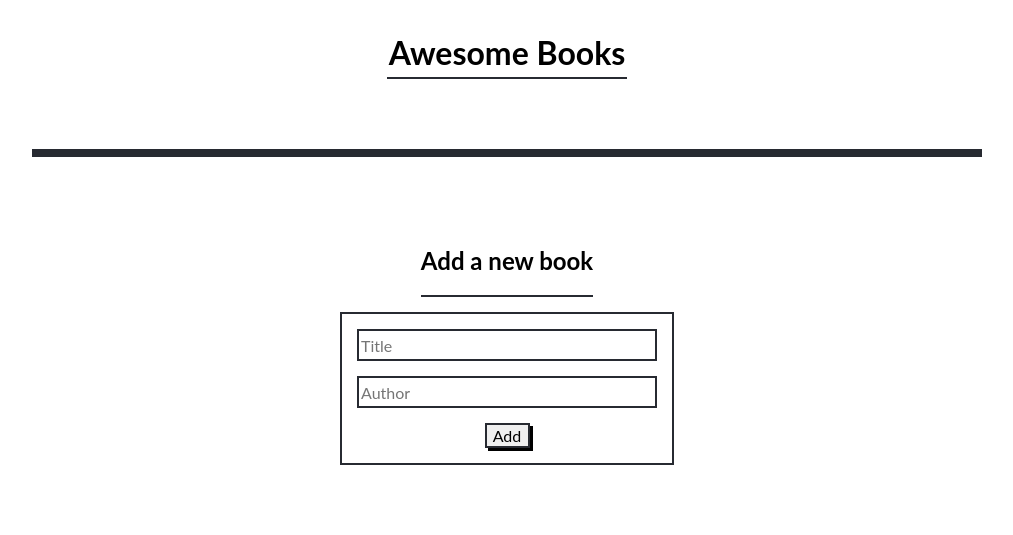
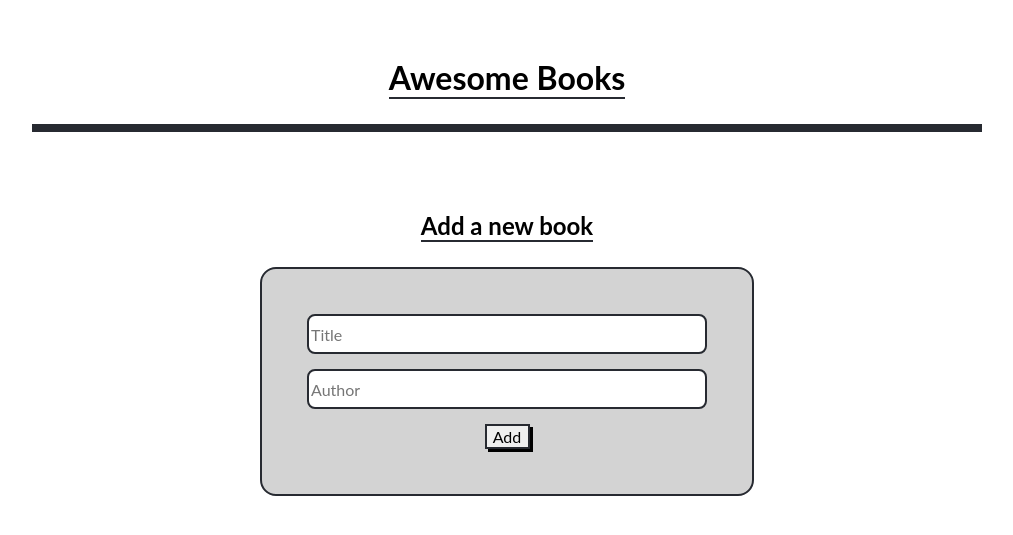
Before and after one commit to ZikaZaki/awesome-books, a website with bundled scripts: page index.html in a window 1280 px wide. Shown: the whole page, without its empty margins (133-1146 px from the left). Built offline with nearby package versions, Linux system fonts and the light colour scheme; a web font is replaced by a local one.

Commit message:
Update project styling

```diff
--- a/assets/css/index.css
+++ b/assets/css/index.css
@@ -25,6 +25,18 @@
   margin: 0;
 }
 
+.underline {
+  height: 2.5px;
+  background-color: var(--primary);
+  width: 100%;
+}
+
+.title h1,
+h2,
+h3 {
+  margin: 0;
+}
+
 /* ======================================Header Start====================================== */
 .header {
   width: 100%;
@@ -36,33 +48,16 @@
 
 /* =======================================Header End======================================= */
 
-/* =================================Headline-Section Start================================= */
-.headline {
+/* ======================================Navigation Start==================================== */
+.navigation {
+  width: 100%;
   height: auto;
-  background-color: var(--bg_color);
+  background-color: var(--primary);
   padding: 0;
-}
-
-.page-title {
-  display: flex;
-  flex-direction: column;
-  align-items: center;
-  text-align: center;
-  gap: 5px;
-  padding: 35px;
-}
-
-.page-title h1 {
   margin: 0;
 }
 
-.underline {
-  height: 2.5px;
-  width: 15rem;
-  background-color: var(--primary);
-}
-
-/* ==================================Headline-Section End================================== */
+/* =======================================Navigation End===================================== */
 
 /* =============================Books-Collection-Section Start============================= */
 .books-collection {
@@ -71,10 +66,16 @@
   justify-content: center;
   align-items: center;
   flex-wrap: wrap;
-  min-width: 600px;
+  min-width: auto;
+  width: 100%;
   height: auto;
   background-color: var(--bg_color);
-  padding: 35px 165px;
+  padding: 35px 65px;
+}
+
+.books-collection .title {
+  text-align: center;
+  padding: 25px;
 }
 
 .books-list {
@@ -94,7 +95,7 @@
   text-align: justify;
   background-color: var(--bg_color);
   width: 100%;
-  padding: 10px;
+  padding: 10px 25px;
 }
 
 .book-item:nth-child(odd) {
@@ -106,7 +107,7 @@
   flex-direction: row;
   justify-content: center;
   align-items: center;
-  gap: 25px;
+  gap: 5px;
 }
 
 .book-info h2,
@@ -123,14 +124,17 @@ h3 {
   justify-content: center;
   align-items: center;
   flex-wrap: wrap;
+  min-width: auto;
+  width: 100%;
   gap: 15px;
   background-color: var(--bg_color);
   height: auto;
-  padding: 35px 165px;
+  padding: 35px 65px;
 }
 
-.form-title .underline {
-  width: auto;
+.books-form .title {
+  text-align: center;
+  padding: 10px;
 }
 
 .form-list {
@@ -139,16 +143,20 @@ h3 {
   justify-content: center;
   align-items: center;
   border: 2px solid var(--primary);
+  background-color: var(--neutral);
   list-style: none;
   gap: 15px;
-  padding: 15px;
+  padding: 45px;
+  border-radius: 16px;
   margin: 0;
   width: 100%;
 }
 
 .form-list li input {
   border: 2px solid var(--primary);
-  width: 300px;
+  border-radius: 8px;
+  min-width: 10rem;
+  width: 100%;
   height: 2rem;
 }
 
@@ -160,3 +168,24 @@ h3 {
 }
 
 /* =================================Books-Form-Section End================================= */
+
+/* ====================================Media Query Start==================================== */
+
+/*******  First Breakpoint  *******/
+@media screen
+  and (min-width: 586px) {
+  .form-list li input {
+    min-width: 25rem;
+    height: 2.5rem;
+  }
+}
+
+/*******  Second Breakpoint  *******/
+@media screen
+  and (min-width: 768px) {
+  .books-collection {
+    padding: 35px 165px;
+  }
+}
+
+/* =====================================Media Query End===================================== */
--- a/assets/js/index.js
+++ b/assets/js/index.js
@@ -73,11 +73,13 @@ function renderBook(book) {
 
 // Add Button click event listener
 addBookBtn.addEventListener('click', () => {
-  const title = document.querySelector('#title_field').value;
-  const author = document.querySelector('#author_field').value;
+  let title = document.querySelector('#title_field').value;
+  let author = document.querySelector('#author_field').value;
   if (title === '' || author === '') {
     throw new Error('Please fill in all fields');
   }
+  title = `"${title}"`;
+  author = `by ${author}`;
   const book = new Book(title, author);
   booksList.add(book);
   renderBook(book);
--- a/index.html
+++ b/index.html
@@ -15,19 +15,20 @@
             <!-- This container is for the header section -->
         </div>
     </header>
-    <section class="container headline">
-        <div class="page-title">
+    <div class="container main-wrapper">
+        <div class="main-date"></div>
+        <div class="main-content">
+            <section class="container books-collection">
+                <div class="title">
                     <h1>Awesome Books</h1>
                     <div class="underline"></div>
                 </div>
-    </section>
-    <section class="container books-collection">
                 <div id="books_list" class="books-list">
                     <!-- Books object will be generated using JavaScript -->
                 </div>
             </section>
             <section class="container books-form">
-        <div class="form-title">
+                <div class="title">
                     <h2>Add a new book</h2>
                     <div class="underline"></div>
                 </div>
@@ -49,6 +50,9 @@
                     </ul>
                 </form>
             </section>
+        </div>
+    </div>
+    <footer class="container"></footer>
     <!-- JavaScript Files -->
     <script type="module" src="./assets/js/index.js"></script>
 </body>
```
Lines whose indentation alone changed are shown as unchanged.
